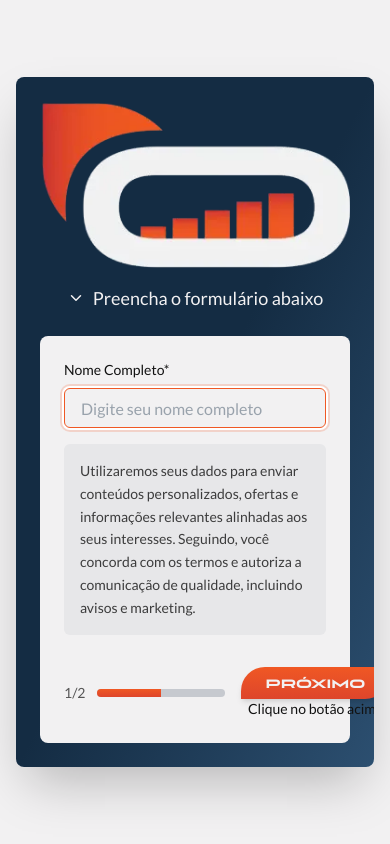
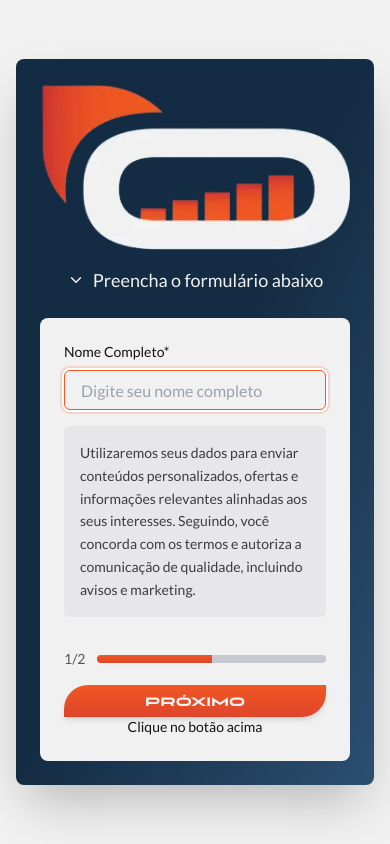
Before and after one commit to DevJeipi/lp-opacefinanceiro, a Next.js app: page /quiz in a window 390 px wide. Built offline with nearby package versions, Linux system fonts and the light colour scheme.

Commit message:
raw: design bugs

```diff
--- a/src/components/home/SectionHero.tsx
+++ b/src/components/home/SectionHero.tsx
@@ -12,11 +12,11 @@ export function SectionHero() {
             <BgImage />
             <GridContainer className="flex flex-col items-center justify-center gap-8 z-10">
                 {/* Título no topo */}
-                <div className="text-center text-primary-white px-4">
-                    <h1 className="font-heading font-bold text-2xl sm:text-3xl md:text-4xl lg:text-5xl mb-3 leading-tight">
+                <div className="text-center text-primary-white px-4 w-full">
+                    <h1 className="font-heading font-bold text-xl sm:text-3xl md:text-4xl lg:text-5xl mb-3 leading-tight break-words">
                         98.9% das Pessoas Se Sabotam Financeiramente...
                     </h1>
-                    <p className="font-body text-base sm:text-lg md:text-xl lg:text-2xl">
+                    <p className="font-body text-sm sm:text-lg md:text-xl lg:text-2xl break-words">
                         Veja como fazer parte dos 1.1% que realmente obtêm resultados
                     </p>
                 </div>
--- a/src/components/quiz/QuizForm.tsx
+++ b/src/components/quiz/QuizForm.tsx
@@ -249,14 +249,14 @@ export function QuizForm({ onComplete }: QuizFormProps = {}) {
                 )}
 
                 {/* Barra de Progresso e Botão */}
-                <div className="mt-4 flex items-center justify-between gap-4">
+                <div className="mt-4 flex flex-col sm:flex-row items-stretch sm:items-center justify-between gap-4">
                     <div className="flex items-center gap-3">
                         <span className="font-body text-sm font-medium text-primary-black/70">
                             {currentStep}/{totalSteps}
                         </span>
                         <Progress
                             value={progress}
-                            className="h-2 w-32 bg-primary-blue/20"
+                            className="h-2 flex-1 sm:w-32 bg-primary-blue/20"
                         >
                             <div className="h-full w-full bg-gradient-animated" />
                         </Progress>
@@ -268,7 +268,7 @@ export function QuizForm({ onComplete }: QuizFormProps = {}) {
                                 : handlePhoneContinue
                         }
                         color="orange"
-                        className="min-w-[120px]"
+                        className="w-full sm:w-auto sm:min-w-[120px]"
                         disabled={isSubmitting}
                     >
                         {isSubmitting ? 'Salvando...' : 'Próximo'}
```
